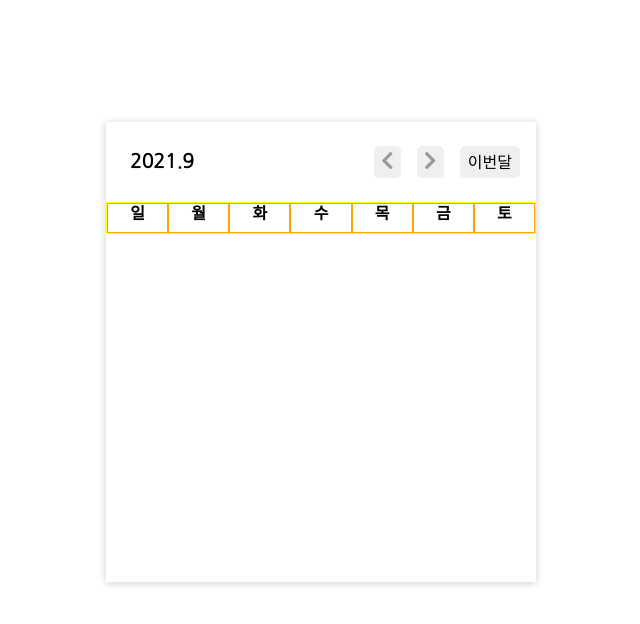
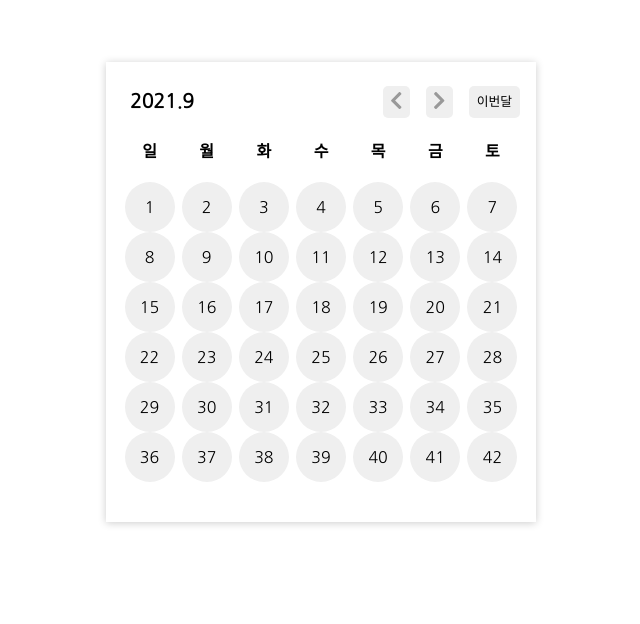
Before and after one commit to ha3158987/Paywork_Calendar, a React (Create React App) app: page / in a window 1280 px wide. Shown: the part 108-732 px from the top of the page, without its empty margins (319-959 px from the left). Built offline with nearby package versions, Linux system fonts and the light colour scheme.

Commit message:
feat: 날짜 레이아웃 구현 (#3) - Calendar 가운데 정렬 수정

```diff
--- a/src/Components/Calendar/Calendar.jsx
+++ b/src/Components/Calendar/Calendar.jsx
@@ -1,5 +1,6 @@
 import CalendarButtons from "./CalendarButtons";
 import DaysOfWeek from "./DaysOfWeek";
+import DatesOfMonth from "./DatesOfMonth";
 import styled from "styled-components";
 
 const Calendar = () => {
@@ -17,6 +18,7 @@ const Calendar = () => {
         </CalendarHeader>
         <CalendarBody>
           <DaysOfWeek />
+          <DatesOfMonth />
         </CalendarBody>
       </CalendarLayout>
     </CalendarContainer>
@@ -24,18 +26,16 @@ const Calendar = () => {
 };
 
 const CalendarContainer = styled.div`
-  position: relative;
   width: 100%;
-  height: 100%;
+  height: 100vh;
+  display: flex;
+  justify-content: center;
+  align-items: center;
 `;
 
 const CalendarLayout = styled.div`
-  position: absolute;
   width: 430px;
   height: 460px;
-  top: 50%;
-  left: 50%;
-  transform: translate(-50%, 50%);
   box-shadow: 0 1px 8px rgba(0, 0, 0, 0.2);
 `;
 
@@ -65,8 +65,6 @@ const CalendarButtonLayer = styled.div`
   width: 50%;
 `;
 
-const CalendarBody = styled.div`
-  border: 1px solid yellow;
-`;
+const CalendarBody = styled.div``;
 
 export default Calendar;
--- a/src/Components/Calendar/CalendarButtons.jsx
+++ b/src/Components/Calendar/CalendarButtons.jsx
@@ -25,6 +25,7 @@ const CalendarButtonLayout = styled.div`
     padding: 0.3rem 0.5rem;
     margin: 0.5rem;
     cursor: pointer;
+    background-color: "#f9f9f9";
 
     :hover {
       background-color: #d0d0d0;
@@ -46,6 +47,7 @@ const NextArrowButton = styled.button`
 const ThisMonthButton = styled.button`
   border: none;
   border-radius: 5px;
+  font-size: 0.8rem; ;
 `;
 
 export default CalendarButtons;
--- a/src/Components/Calendar/DatesOfMonth.jsx
+++ b/src/Components/Calendar/DatesOfMonth.jsx
@@ -1,7 +1,38 @@
 import styled from "styled-components";
 
 const DatesOfMonth = () => {
-  return <div></div>;
+  const datesTest = Array.from({ length: 42 });
+
+  return (
+    <DatesOfMonthLayout>
+      {datesTest.map((date, index) => (
+        <Date>
+          <DateButton>{index + 1}</DateButton>
+        </Date>
+      ))}
+    </DatesOfMonthLayout>
+  );
 };
 
+const DatesOfMonthLayout = styled.div`
+  width: 400px;
+  margin: 0 auto;
+  display: grid;
+  grid-template-rows: repeat(6, 50px);
+  grid-template-columns: repeat(7, 1fr);
+`;
+
+const Date = styled.div`
+  display: flex;
+  justify-content: center;
+  align-items: center;
+`;
+
+const DateButton = styled.button`
+  background-color: "#f9f9f9";
+  width: 50px;
+  height: 100%;
+  border-radius: 90px;
+`;
+
 export default DatesOfMonth;
--- a/src/Components/Calendar/DaysOfWeek.jsx
+++ b/src/Components/Calendar/DaysOfWeek.jsx
@@ -13,12 +13,13 @@ const DaysOfWeek = () => {
 };
 
 const DaysOfWeekLayout = styled.div`
-  width: 100%;
+  width: 400px;
+  height: 40px;
+  margin: 0 auto;
   display: flex;
 `;
 
 const Day = styled.span`
-  border: 1px solid orange;
   width: 70px;
   height: 30px;
   text-align: center;
```
